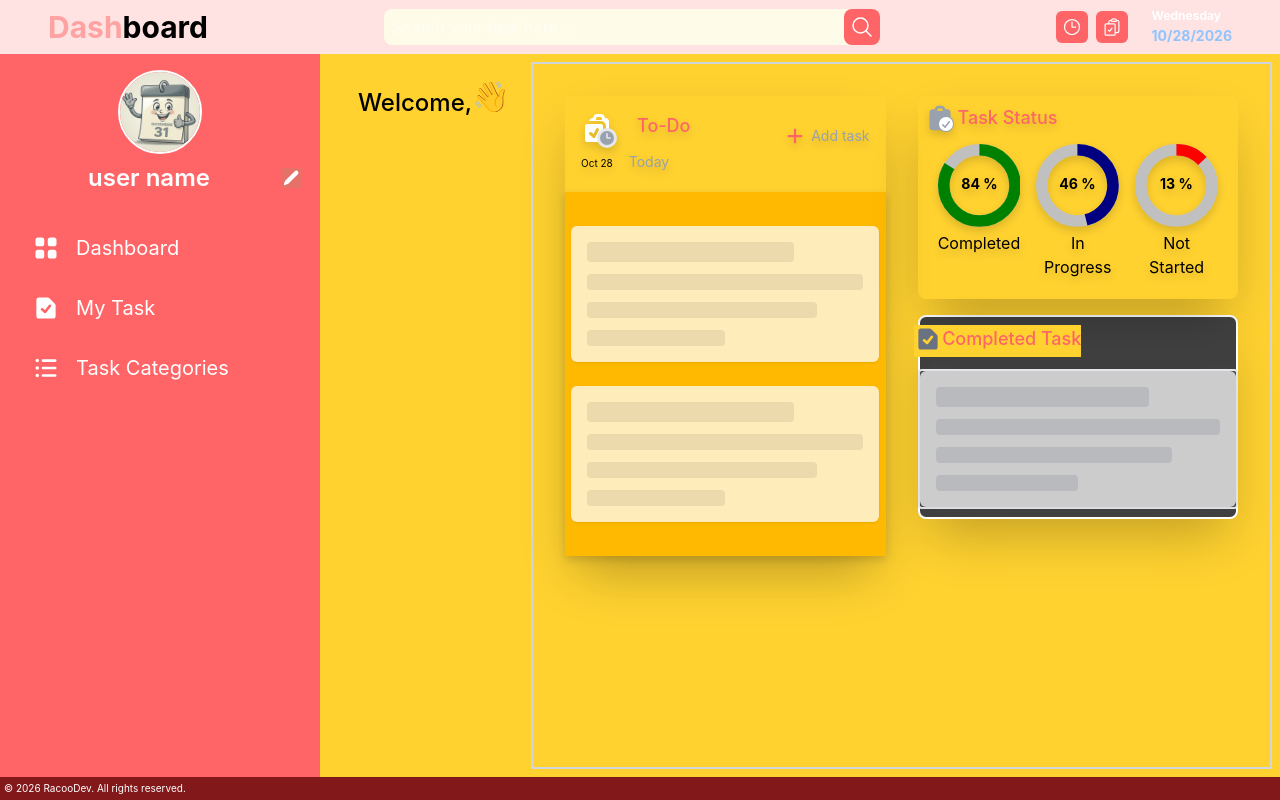
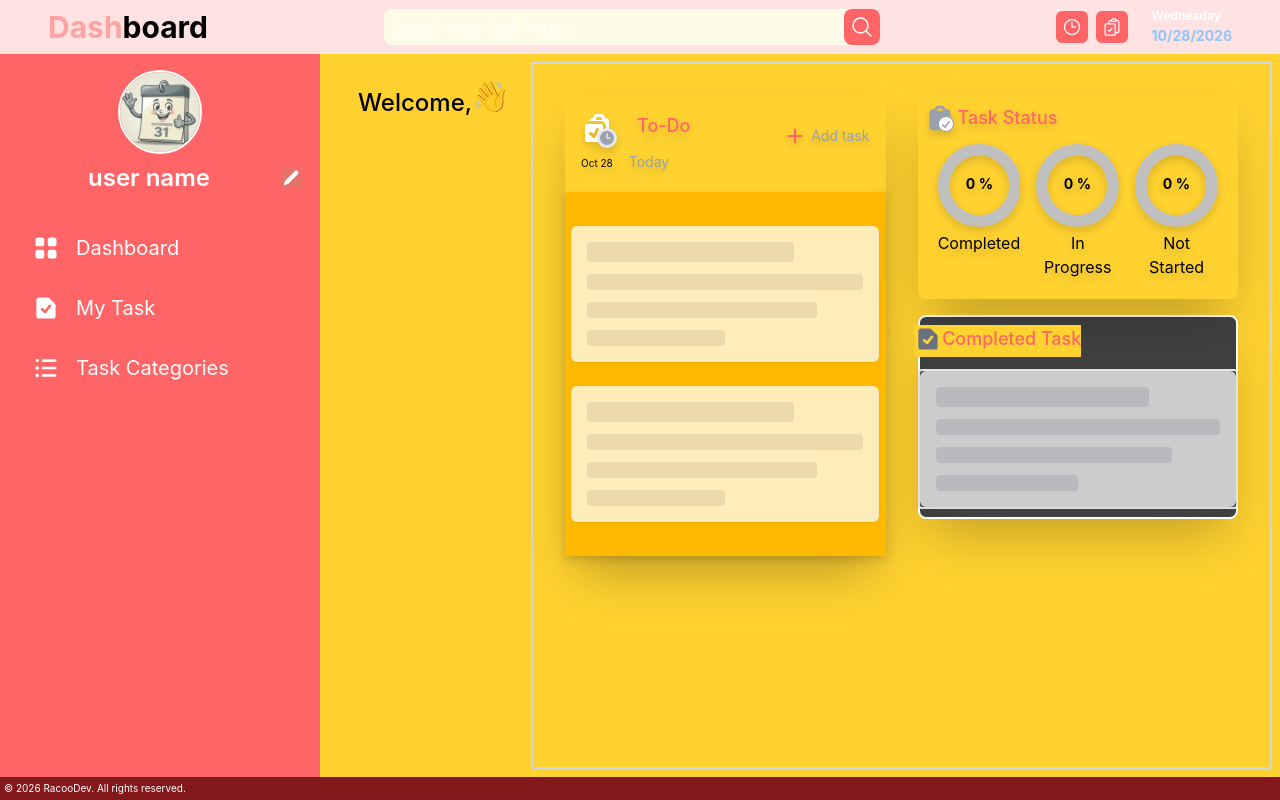
Before and after one commit to karinatuyuc/my-todo-list-React, a React (Vite) app: page / in a window 1280 px wide. Built offline with nearby package versions, Linux system fonts and the light colour scheme.

Commit message:
feat: progress circle logic

```diff
--- a/src/CompletedTask.jsx
+++ b/src/CompletedTask.jsx
@@ -3,8 +3,6 @@ export default function CompletedTask({ dateIn, filteredTask }) {
 
 
     let taskCompletedLimit = filteredTask.slice(0, 2);
-
-    console.log(taskCompletedLimit)
 
   return (
     <>
--- a/src/componentes/DashboardHome.jsx
+++ b/src/componentes/DashboardHome.jsx
@@ -39,15 +39,18 @@ export function DashboardHome({
 
   const dateInNumber = date.toLocaleDateString("en-US"); // To show the date in number
     let taskLimit = task.slice(0, 2);
-   // const totalCompleted = taskLimit.length;
- // const limiteDiv2 = totalCompleted === 2 ? 2 : 1;
+    let length = task.length;
 
 
 
-  const percentageCompleted = 84;
-  const percentageInProgress = 46;
-  const percentageNotStarted = 13;
   const filteredTask = task.filter((taskCompleted) => taskCompleted.estado === "Completed");
+  const inProgressTask = task.filter((taskProgress) => taskProgress.estado === "In progress");
+  const notStartedTask = task.filter((taskNotStarted) => taskNotStarted.estado === "Not started");
+
+
+  const percentageCompleted = length > 0 ? Math.round((filteredTask.length * 100) / task.length) : 0;
+  const percentageInProgress = length > 0 ? Math.round((inProgressTask.length * 100) / task.length ) : 0;
+  const percentageNotStarted = length > 0 ?  Math.round((notStartedTask.length * 100) / task.length ) : 0;
 
 
   return (
```
